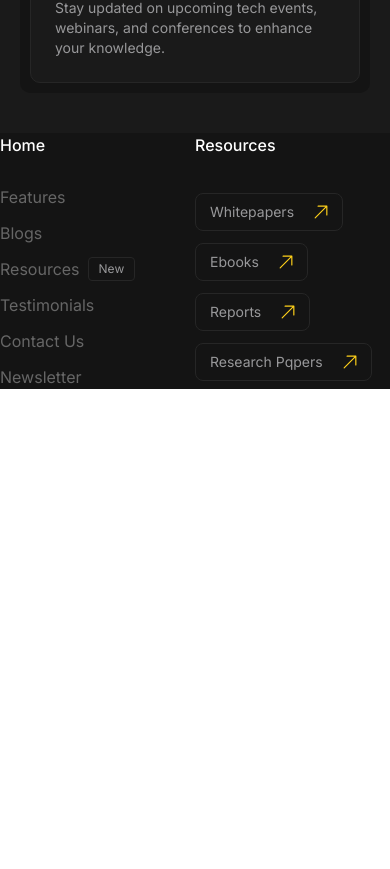
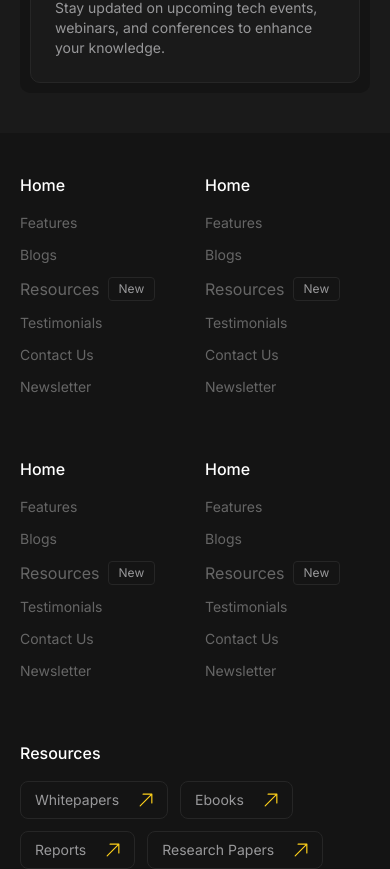
Before and after one commit to AbassKoyang/swirl, a React (Vite) app: page / in a window 390 px wide. Shown: the part 10693-11562 px from the top of the page. Before the commit the page ends 11082 px from the top, so only its background shows below. Built offline with nearby package versions, Linux system fonts and the light colour scheme.

Commit message:
make footer responsive on mobile

```diff
--- a/src/components/Footer.jsx
+++ b/src/components/Footer.jsx
@@ -3,30 +3,78 @@ import LandingPageButton from "./LandingPageButton"
 
 const Footer = () => {
   return (
-    <footer className="w-full grid grid-cols-4 2xl:grid-cols-5 lg:gap-[50px] 2xl:gap-20 lg:pt-[60px] 2xl:pt-20 lg:px-10 2xl:px-[162px] bg-[#141414]">
-        <nav className="col-span-2 lg:col-span-1">
-            <NavLink to='/' className='font-inter text-white font-medium lg:text-lg 2xl:text-xl' >Home</NavLink>
-            <div className="mt-7 2xl:mt-9 flex flex-col items-start gap-3 2xl:gap-[18px]">
-                <NavLink className='font-inter lg:text-sm 2xl:text-lg text-[#666666] hover:text-white trnasition-all duration-200'>Features</NavLink>
-                <NavLink className='font-inter lg:text-sm 2xl:text-lg text-[#666666] hover:text-white trnasition-all duration-200'>Blogs</NavLink>
+    <footer className="w-full grid grid-cols-4 2xl:grid-cols-5 gap-5 lg:gap-[50px] 2xl:gap-20 px-5 lg:px-10 2xl:px-[162px] bg-[#141414]">
+        <nav className="col-span-2 lg:col-span-1 pt-10 lg:pt-[60px] 2xl:pt-20">
+            <NavLink to='/' className='font-inter text-white font-medium text-[16px] lg:text-lg 2xl:text-xl' >Home</NavLink>
+            <div className="mt-4 lg:mt-7 2xl:mt-9 flex flex-col items-start gap-3 2xl:gap-[18px]">
+                <NavLink className='font-inter text-sm 2xl:text-lg text-[#666666] hover:text-white trnasition-all duration-200'>Features</NavLink>
+                <NavLink className='font-inter text-sm 2xl:text-lg text-[#666666] hover:text-white trnasition-all duration-200'>Blogs</NavLink>
                 <div className="flex items-center gap-2">
                     <NavLink className='font-inter lg:text-sm 2xl:text-lg text-[#666666] hover:text-white trnasition-all duration-200'>Resources</NavLink>
                     <button className='flex items-center justify-center px-[10px] py-[2px] 2xl:px-3 2xl:py-1 bg-[#141414] border border-[#262626] rounded-[4px] 2xl:rounded-md text-[#98989A] font-normal font-inter text-[12px] 2xl:text-[16px] z-20 hover:text-white hover:font-medium transition-all duration-200 ease-in-out'>
                         <p className="">New</p>
                     </button>
                 </div>
-                <NavLink className='font-inter lg:text-sm 2xl:text-lg text-[#666666] hover:text-white trnasition-all duration-200'>Testimonials</NavLink>
-                <NavLink className='font-inter lg:text-sm 2xl:text-lg text-[#666666] hover:text-white trnasition-all duration-200'>Contact Us</NavLink>
-                <NavLink className='font-inter lg:text-sm 2xl:text-lg text-[#666666] hover:text-white trnasition-all duration-200'>Newsletter</NavLink>
+                <NavLink className='font-inter text-sm 2xl:text-lg text-[#666666] hover:text-white trnasition-all duration-200'>Testimonials</NavLink>
+                <NavLink className='font-inter text-sm 2xl:text-lg text-[#666666] hover:text-white trnasition-all duration-200'>Contact Us</NavLink>
+                <NavLink className='font-inter text-sm 2xl:text-lg text-[#666666] hover:text-white trnasition-all duration-200'>Newsletter</NavLink>
             </div>
         </nav>
-        <nav className="col-span-2 lg:col-span-1">
-            <NavLink to='/' className='font-inter text-white font-medium 2xl:text-xl' >Resources</NavLink>
-            <div className="mt-9 flex flex-col items-start gap-3 2xl:gap-[18px]">
+        <nav className="col-span-2 lg:col-span-1 pt-10 lg:pt-[60px] 2xl:pt-20">
+            <NavLink to='/' className='font-inter text-white font-medium text-[16px] lg:text-lg 2xl:text-xl' >Home</NavLink>
+            <div className="mt-4 lg:mt-7 2xl:mt-9 flex flex-col items-start gap-3 2xl:gap-[18px]">
+                <NavLink className='font-inter text-sm 2xl:text-lg text-[#666666] hover:text-white trnasition-all duration-200'>Features</NavLink>
+                <NavLink className='font-inter text-sm 2xl:text-lg text-[#666666] hover:text-white trnasition-all duration-200'>Blogs</NavLink>
+                <div className="flex items-center gap-2">
+                    <NavLink className='font-inter lg:text-sm 2xl:text-lg text-[#666666] hover:text-white trnasition-all duration-200'>Resources</NavLink>
+                    <button className='flex items-center justify-center px-[10px] py-[2px] 2xl:px-3 2xl:py-1 bg-[#141414] border border-[#262626] rounded-[4px] 2xl:rounded-md text-[#98989A] font-normal font-inter text-[12px] 2xl:text-[16px] z-20 hover:text-white hover:font-medium transition-all duration-200 ease-in-out'>
+                        <p className="">New</p>
+                    </button>
+                </div>
+                <NavLink className='font-inter text-sm 2xl:text-lg text-[#666666] hover:text-white trnasition-all duration-200'>Testimonials</NavLink>
+                <NavLink className='font-inter text-sm 2xl:text-lg text-[#666666] hover:text-white trnasition-all duration-200'>Contact Us</NavLink>
+                <NavLink className='font-inter text-sm 2xl:text-lg text-[#666666] hover:text-white trnasition-all duration-200'>Newsletter</NavLink>
+            </div>
+        </nav>
+        <nav className="col-span-2 lg:col-span-1 pt-10 lg:pt-[60px] 2xl:pt-20">
+            <NavLink to='/' className='font-inter text-white font-medium text-[16px] lg:text-lg 2xl:text-xl' >Home</NavLink>
+            <div className="mt-4 lg:mt-7 2xl:mt-9 flex flex-col items-start gap-3 2xl:gap-[18px]">
+                <NavLink className='font-inter text-sm 2xl:text-lg text-[#666666] hover:text-white trnasition-all duration-200'>Features</NavLink>
+                <NavLink className='font-inter text-sm 2xl:text-lg text-[#666666] hover:text-white trnasition-all duration-200'>Blogs</NavLink>
+                <div className="flex items-center gap-2">
+                    <NavLink className='font-inter lg:text-sm 2xl:text-lg text-[#666666] hover:text-white trnasition-all duration-200'>Resources</NavLink>
+                    <button className='flex items-center justify-center px-[10px] py-[2px] 2xl:px-3 2xl:py-1 bg-[#141414] border border-[#262626] rounded-[4px] 2xl:rounded-md text-[#98989A] font-normal font-inter text-[12px] 2xl:text-[16px] z-20 hover:text-white hover:font-medium transition-all duration-200 ease-in-out'>
+                        <p className="">New</p>
+                    </button>
+                </div>
+                <NavLink className='font-inter text-sm 2xl:text-lg text-[#666666] hover:text-white trnasition-all duration-200'>Testimonials</NavLink>
+                <NavLink className='font-inter text-sm 2xl:text-lg text-[#666666] hover:text-white trnasition-all duration-200'>Contact Us</NavLink>
+                <NavLink className='font-inter text-sm 2xl:text-lg text-[#666666] hover:text-white trnasition-all duration-200'>Newsletter</NavLink>
+            </div>
+        </nav>
+        <nav className="col-span-2 lg:col-span-1 pt-10 lg:pt-[60px] 2xl:pt-20">
+            <NavLink to='/' className='font-inter text-white font-medium text-[16px] lg:text-lg 2xl:text-xl' >Home</NavLink>
+            <div className="mt-4 lg:mt-7 2xl:mt-9 flex flex-col items-start gap-3 2xl:gap-[18px]">
+                <NavLink className='font-inter text-sm 2xl:text-lg text-[#666666] hover:text-white trnasition-all duration-200'>Features</NavLink>
+                <NavLink className='font-inter text-sm 2xl:text-lg text-[#666666] hover:text-white trnasition-all duration-200'>Blogs</NavLink>
+                <div className="flex items-center gap-2">
+                    <NavLink className='font-inter lg:text-sm 2xl:text-lg text-[#666666] hover:text-white trnasition-all duration-200'>Resources</NavLink>
+                    <button className='flex items-center justify-center px-[10px] py-[2px] 2xl:px-3 2xl:py-1 bg-[#141414] border border-[#262626] rounded-[4px] 2xl:rounded-md text-[#98989A] font-normal font-inter text-[12px] 2xl:text-[16px] z-20 hover:text-white hover:font-medium transition-all duration-200 ease-in-out'>
+                        <p className="">New</p>
+                    </button>
+                </div>
+                <NavLink className='font-inter text-sm 2xl:text-lg text-[#666666] hover:text-white trnasition-all duration-200'>Testimonials</NavLink>
+                <NavLink className='font-inter text-sm 2xl:text-lg text-[#666666] hover:text-white trnasition-all duration-200'>Contact Us</NavLink>
+                <NavLink className='font-inter text-sm 2xl:text-lg text-[#666666] hover:text-white trnasition-all duration-200'>Newsletter</NavLink>
+            </div>
+        </nav>
+        <nav className="col-span-4 lg:col-span-1 pt-10 lg:pt-[60px] 2xl:pt-20">
+            <NavLink to='/' className='font-inter text-white font-medium text-[16px] lg:text-lg 2xl:text-xl' >Resources</NavLink>
+            <div className="mt-4 lg:mt-7 2xl:mt-9 flex flex-wrap flex-row lg:flex-col items-start gap-3 2xl:gap-[18px]">
                 <LandingPageButton text='Whitepapers' styles='flex items-center justify-center gap-5 2xl:gap-[14px] px-[14px] py-2 2xl:px-[16px] 2xl:py-[10px] bg-[#141414] border border-[#262626] rounded-[8px] 2xl:rounded-xl text-[#98989A] font-normal font-inter text-sm 2xl:text-lg z-20 hover:text-white hover:font-medium transition-all duration-200 ease-in-out' />
                 <LandingPageButton text='Ebooks' styles='flex items-center justify-center gap-5 2xl:gap-[14px] px-[14px] py-2 2xl:px-[16px] 2xl:py-[10px] bg-[#141414] border border-[#262626] rounded-[8px] 2xl:rounded-xl text-[#98989A] font-normal font-inter text-sm 2xl:text-lg z-20 hover:text-white hover:font-medium transition-all duration-200 ease-in-out' />
                 <LandingPageButton text='Reports' styles='flex items-center justify-center gap-5 2xl:gap-[14px] px-[14px] py-2 2xl:px-[16px] 2xl:py-[10px] bg-[#141414] border border-[#262626] rounded-[8px] 2xl:rounded-xl text-[#98989A] font-normal font-inter text-sm 2xl:text-lg z-20 hover:text-white hover:font-medium transition-all duration-200 ease-in-out' />
-                <LandingPageButton text='Research Pqpers' styles='flex items-center justify-center gap-5 2xl:gap-[14px] px-[14px] py-2 2xl:px-[16px] 2xl:py-[10px] bg-[#141414] border border-[#262626] rounded-[8px] 2xl:rounded-xl text-[#98989A] font-normal font-inter text-sm 2xl:text-lg z-20 hover:text-white hover:font-medium transition-all duration-200 ease-in-out' />
+                <LandingPageButton text='Research Papers' styles='flex items-center justify-center gap-5 2xl:gap-[14px] px-[14px] py-2 2xl:px-[16px] 2xl:py-[10px] bg-[#141414] border border-[#262626] rounded-[8px] 2xl:rounded-xl text-[#98989A] font-normal font-inter text-sm 2xl:text-lg z-20 hover:text-white hover:font-medium transition-all duration-200 ease-in-out' />
             </div>
         </nav>
     </footer>
```
